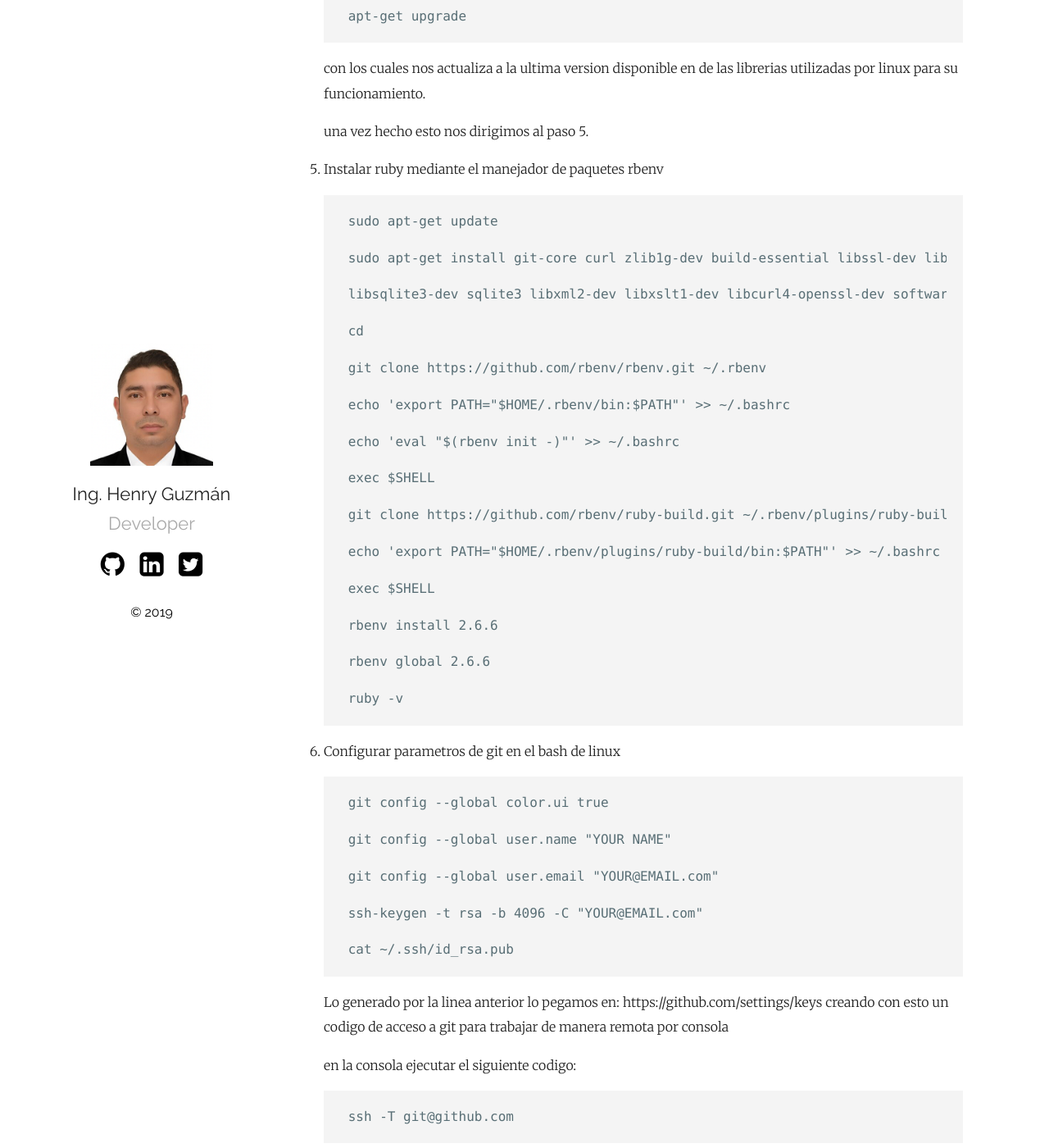
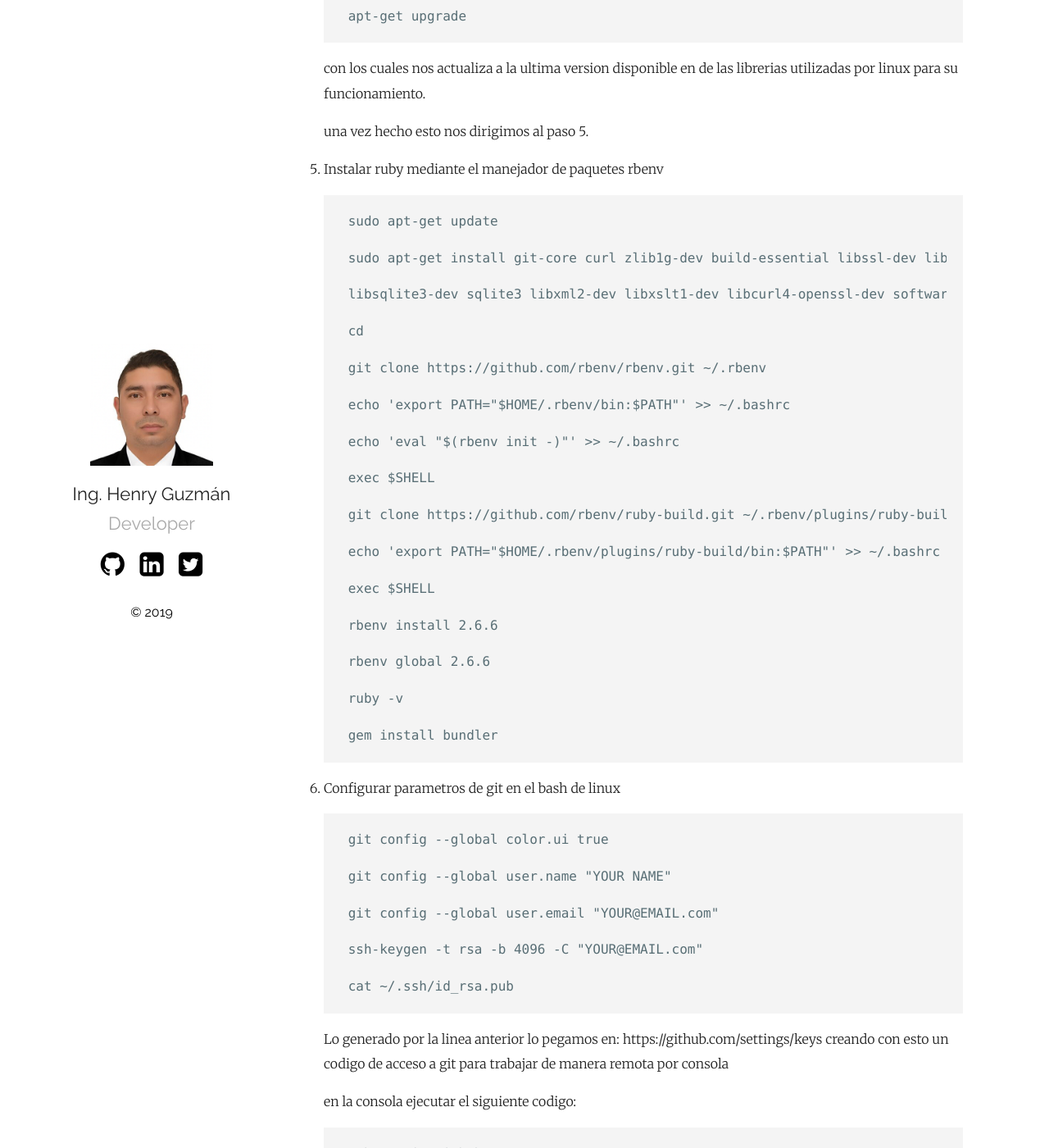
Before and after one commit to hguzman/hguzman.github.io, a Jekyll site: the page built from _posts/2020-05-20-instalacion--ruby-on-rails-sobre-windows10.markdown, in a window 1280 px wide and 1400 px high, scrolled down 1804 px. Shown: the whole window at 82% size. Built offline with Jekyll 4.4.1, drawn with Linux system fonts in a browser that asks for light colours; comment, search, counter and statistics services are not loaded.

Commit message:
comando del bundler
faltaba el comando para instalar el bundler

gem install bundler

```diff
--- a/_posts/2020-05-20-instalacion--ruby-on-rails-sobre-windows10.markdown
+++ b/_posts/2020-05-20-instalacion--ruby-on-rails-sobre-windows10.markdown
@@ -97,6 +97,8 @@ categories: so
 
 		ruby -v
 
+		gem install bundler
+
 6. Configurar parametros de git en el bash de linux
 
 		git config --global color.ui true
```
